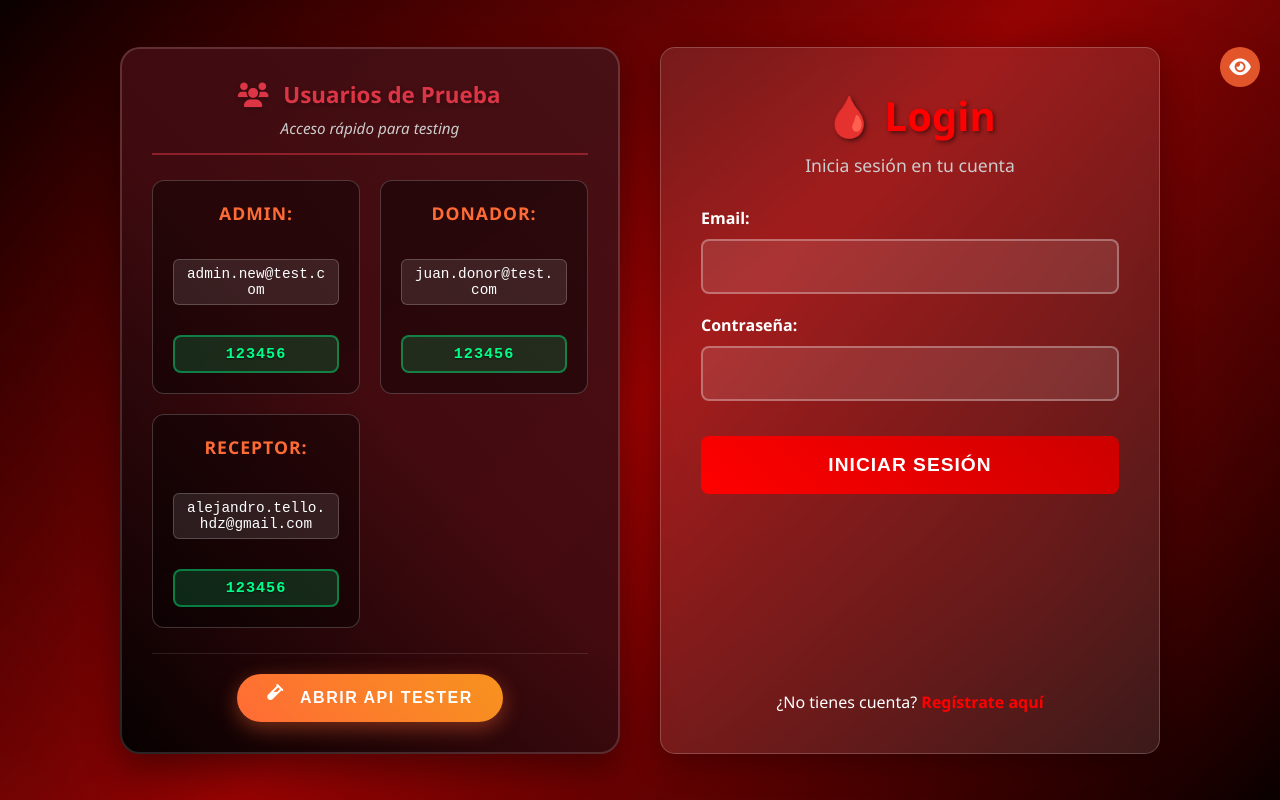
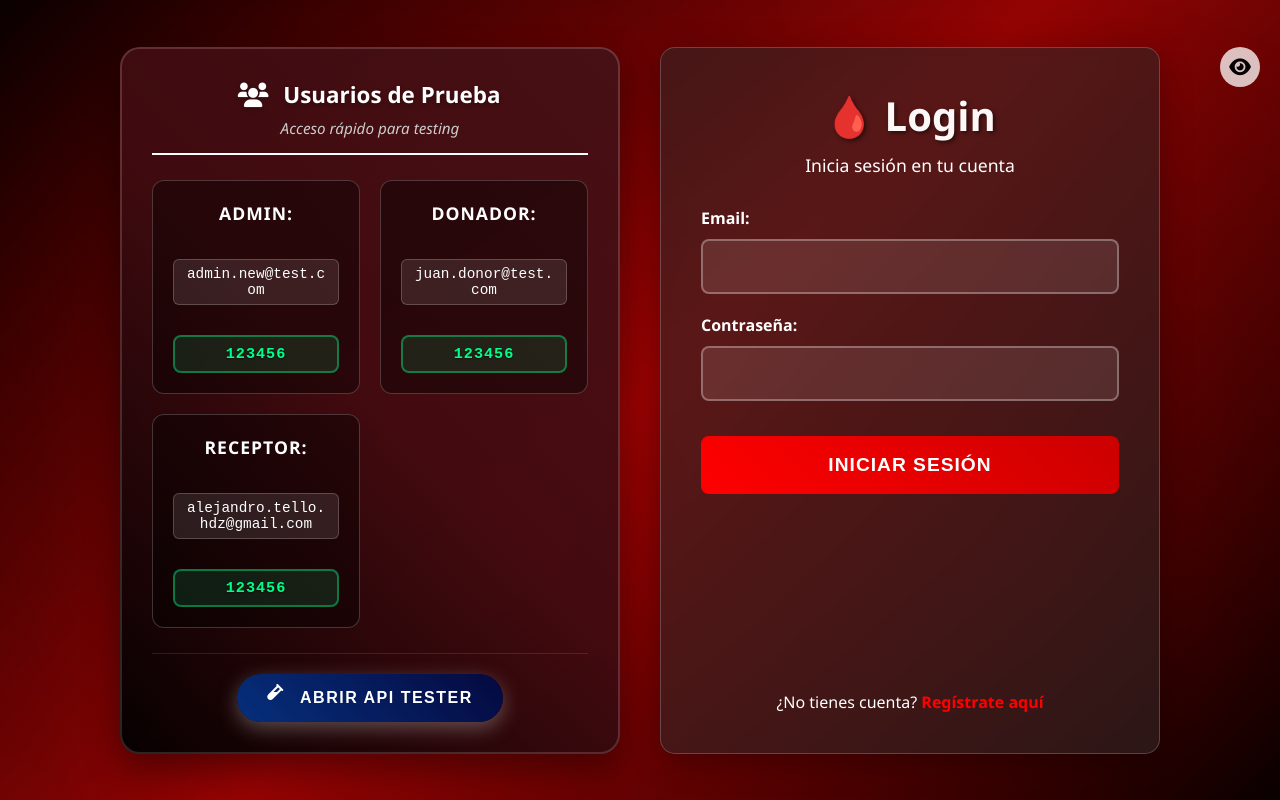
Before and after one commit to ATelloDev/BC-Expo-Cesun, a website: page Frontend/login.html in a window 1280 px wide. Both pictures are taken after a click on the button "Mostrar Usuarios de Prueba". Drawn offline with Linux system fonts and the light colour scheme; no server answers.

Commit message:
Login-Styles Done

```diff
--- a/Frontend/login-styles.css
+++ b/Frontend/login-styles.css
@@ -90,11 +90,11 @@ body::before {
     text-align: center;
     margin-bottom: 25px;
     padding-bottom: 15px;
-    border-bottom: 2px solid rgba(220, 53, 69, 0.5);
+    border-bottom: 2px solid rgb(255, 253, 254);
 }
 
 .test-users-header h3 {
-    color: #dc3545;
+    color: #ffffff;
     margin-bottom: 8px;
     font-size: 1.4em;
     text-shadow: 0 2px 4px rgba(0, 0, 0, 0.3);
@@ -153,7 +153,7 @@ body::before {
 }
 
 .test-user strong {
-    color: #ff6b35;
+    color: #ffffff;
     font-size: 1.1em;
     display: block;
     margin-bottom: 12px;
@@ -179,7 +179,7 @@ body::before {
     font-size: 0.95em;
     font-weight: 700;
     display: block;
-    background: rgba(0, 255, 136, 0.15);
+    background: rgba(8, 190, 106, 0.15);
     padding: 8px 12px;
     border-radius: 8px;
     border: 2px solid rgba(0, 255, 136, 0.4);
@@ -197,7 +197,7 @@ body::before {
 }
 
 .btn-tester {
-    background: linear-gradient(45deg, #ff6b35, #f7931e);
+    background: linear-gradient(45deg, #062f7c, #05093f);
     color: white;
     border: none;
     padding: 15px 30px;
@@ -208,7 +208,7 @@ body::before {
     transition: all 0.3s ease;
     text-transform: uppercase;
     letter-spacing: 1.5px;
-    box-shadow: 0 6px 20px rgba(255, 107, 53, 0.4);
+    box-shadow: 0 6px 20px rgba(204, 201, 200, 0.37);
     position: relative;
     overflow: hidden;
 }
@@ -229,7 +229,7 @@ body::before {
 }
 
 .btn-tester:hover {
-    background: linear-gradient(45deg, #f7931e, #ff6b35);
+    background: linear-gradient(45deg, #203f77, #0913a0);
     transform: translateY(-3px);
     box-shadow: 0 10px 30px rgba(255, 107, 53, 0.6);
 }
@@ -256,7 +256,7 @@ body::before {
 }
 
 .login-card {
-    background: rgba(255, 255, 255, 0.1);
+    background: rgba(49, 37, 37, 0.6);
     backdrop-filter: blur(10px);
     border-radius: 15px;
     padding: 40px;
@@ -280,14 +280,14 @@ body::before {
 }
 
 .logo h1 {
-    color: #ff0000;
+    color: #fdf8f8;
     font-size: 2.5em;
     margin-bottom: 10px;
     text-shadow: 2px 2px 4px rgba(0, 0, 0, 0.5);
 }
 
 .logo p {
-    color: #cccccc;
+    color: #ffffff;
     font-size: 1.1em;
 }
 
@@ -309,7 +309,7 @@ body::before {
 }
 
 .form-section h3 {
-    color: #ff0000;
+    color: #ddd4d4;
     margin-bottom: 20px;
     font-size: 1.3em;
     border-bottom: 2px solid #ff0000;
@@ -381,7 +381,7 @@ body::before {
 }
 
 .btn-login:hover {
-    background: linear-gradient(45deg, #643a3a, #990000);
+    background: linear-gradient(45deg, #ff0202, #da6262);
     transform: translateY(-2px);
     box-shadow: 0 5px 15px rgba(255, 0, 0, 0.4);
 }
@@ -433,8 +433,8 @@ body::before {
     position: absolute;
     top: 20px;
     right: 20px;
-    background: rgba(255, 107, 53, 0.8);
-    color: white;
+    background: rgba(248, 241, 239, 0.8);
+    color: rgb(0, 0, 0);
     border: none;
     border-radius: 50%;
     width: 40px;
@@ -449,7 +449,7 @@ body::before {
 }
 
 .toggle-test-users:hover {
-    background: rgba(255, 107, 53, 1);
+    background: rgb(255, 255, 255);
     transform: scale(1.1);
 }
 
```
